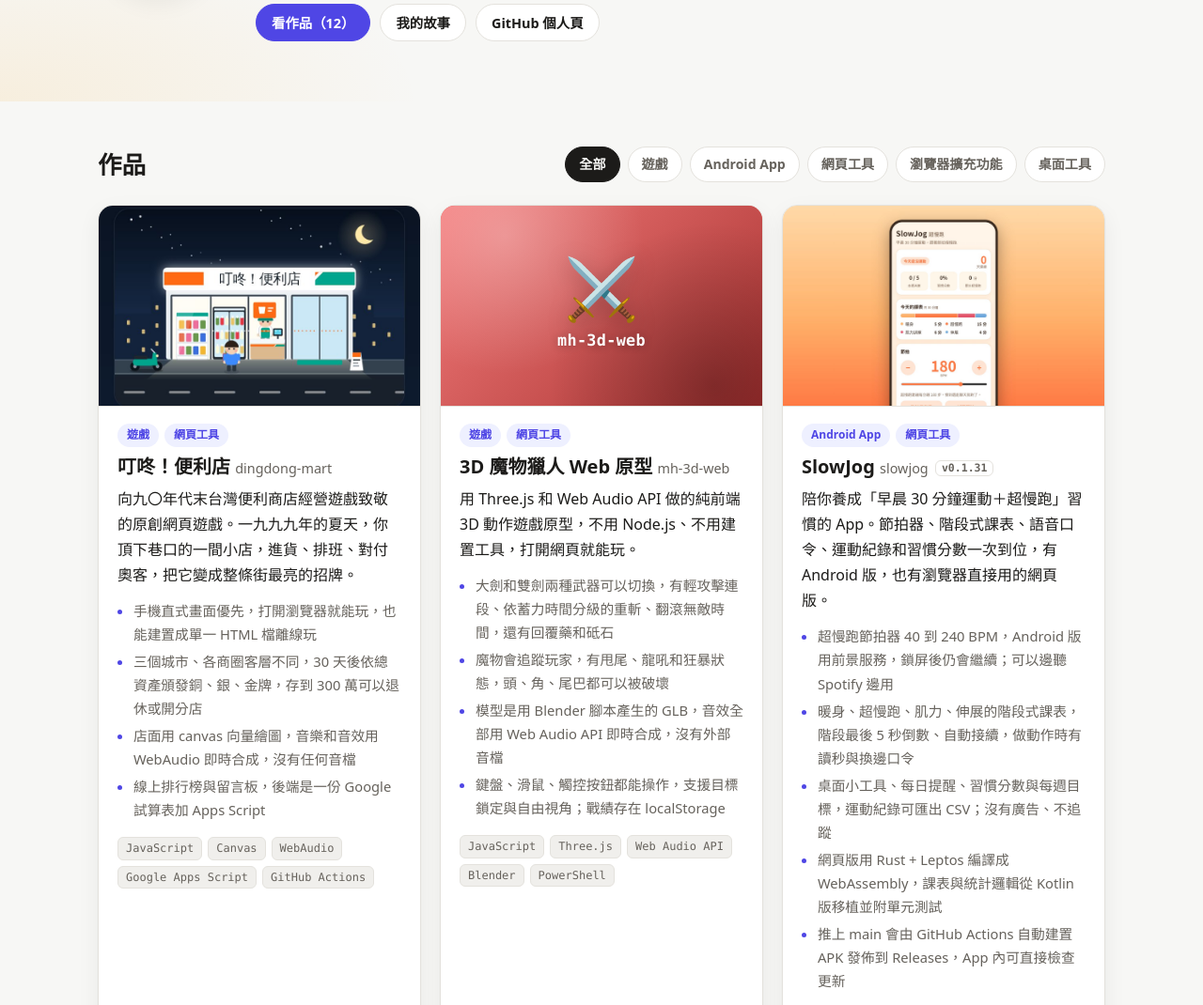
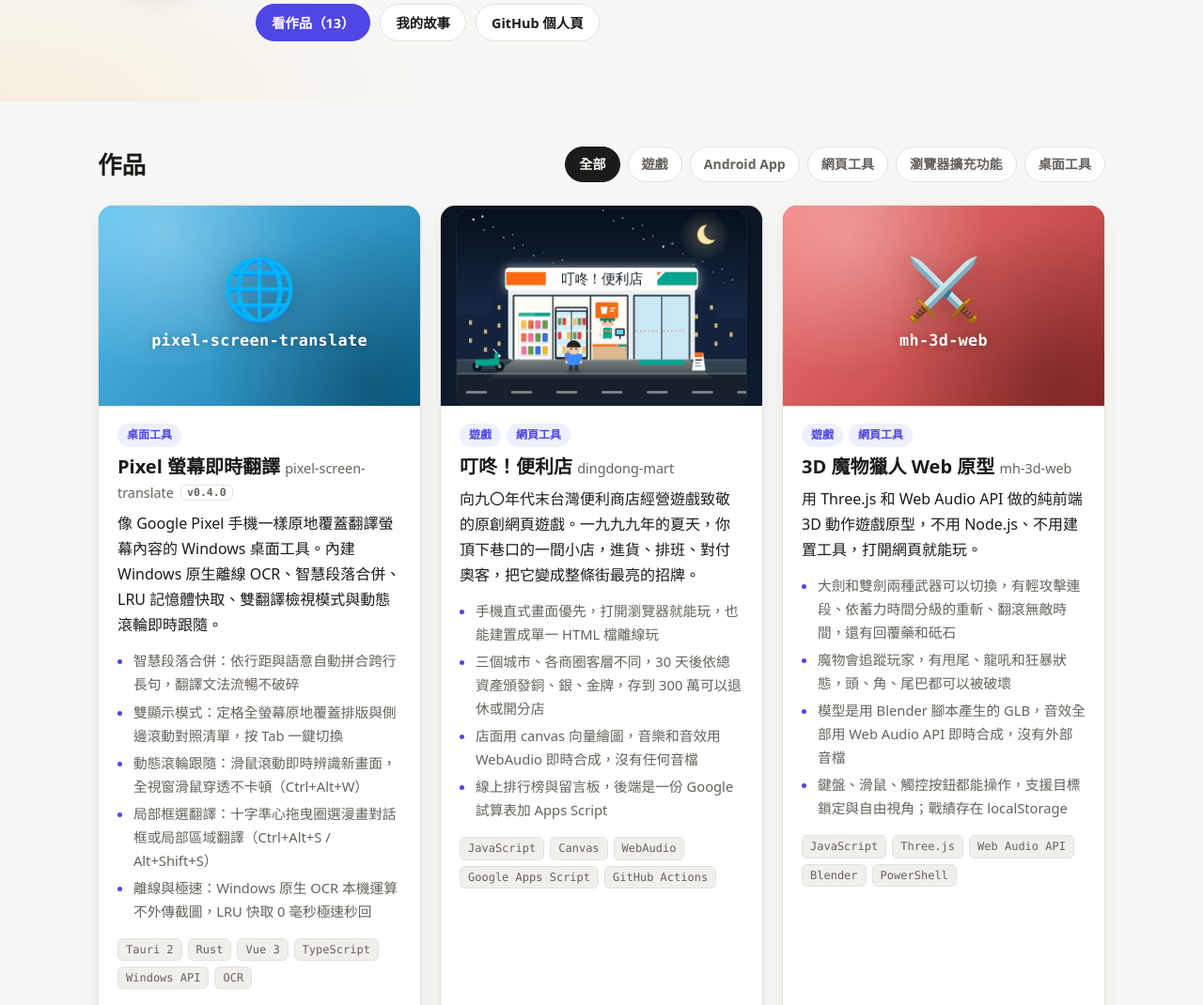
Before and after one commit to cornming/cornming.github.io, a Jekyll site: the page built from index.html, in a window 1280 px wide and 1400 px high, cut to the strip 330-1400 px from the top of the window. Shown: the whole strip at 94% size. Built offline with Jekyll 4.4.1, drawn with Linux system fonts in a browser that asks for light colours.

Commit message:
feat(projects): add pixel-screen-translate project card

```diff
--- a/_data/projects.yml
+++ b/_data/projects.yml
@@ -15,6 +15,24 @@
 #   status      顯示在名稱旁邊的小字，例如版本號（選填）
 #   links       按鈕：label 是文字，url 是網址；第一個會是主要按鈕（選填）
 # ─────────────────────────────────────────────────────────────
+
+- name: Pixel 螢幕即時翻譯
+  en: pixel-screen-translate
+  status: v0.4.0
+  categories: [desktop]
+  summary: 像 Google Pixel 手機一樣原地覆蓋翻譯螢幕內容的 Windows 桌面工具。內建 Windows 原生離線 OCR、智慧段落合併、LRU 記憶體快取、雙翻譯檢視模式與動態滾輪即時跟隨。
+  highlights:
+    - 智慧段落合併：依行距與語意自動拼合跨行長句，翻譯文法流暢不破碎
+    - 雙顯示模式：定格全螢幕原地覆蓋排版與側邊滾動對照清單，按 Tab 一鍵切換
+    - 動態滾輪跟隨：滑鼠滾動即時辨識新畫面，全視窗滑鼠穿透不卡頓（Ctrl+Alt+W）
+    - 局部框選翻譯：十字準心拖曳圈選漫畫對話框或局部區域翻譯（Ctrl+Alt+S / Alt+Shift+S）
+    - 離線與極速：Windows 原生 OCR 本機運算不外傳截圖，LRU 快取 0 毫秒極速秒回
+  tech: [Tauri 2, Rust, Vue 3, TypeScript, Windows API, OCR]
+  icon: "🌐"
+  accent: "#0ea5e9"
+  links:
+    - label: 原始碼
+      url: https://github.com/cornming/pixel-screen-translate
 
 - name: 叮咚！便利店
   en: dingdong-mart
```
